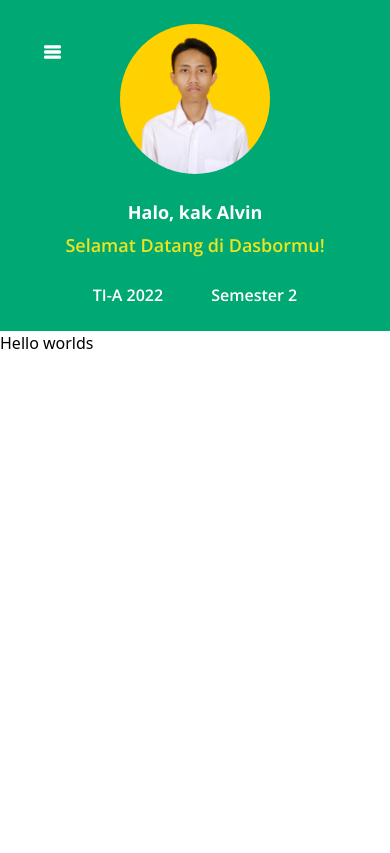
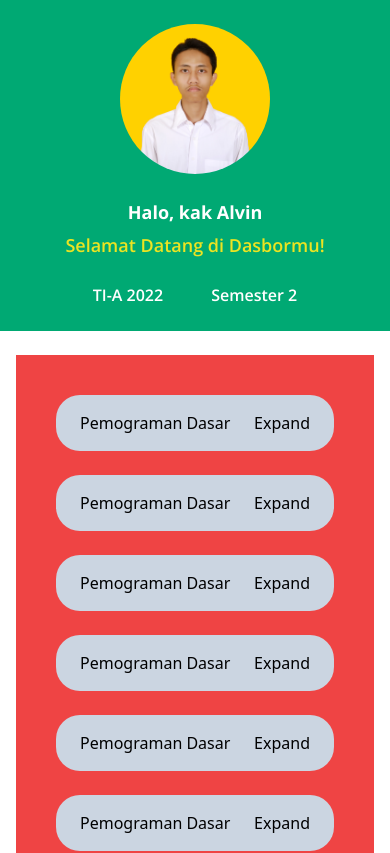
Before and after one commit to AlvinSetyaPranata/Simat-UIM, a Next.js app in the folder frontend/: page / in a window 390 px wide. Shown: the top 853 px of the page. Built offline with nearby package versions, Linux system fonts and the light colour scheme.

Commit message:
vercel deployment

```diff
--- a/frontend/src/components/Sidebar.tsx
+++ b/frontend/src/components/Sidebar.tsx
@@ -38,7 +38,7 @@ export default function Sidebar() {
 
 
     return (
-        <div className="fixed">
+        <div className="fixed overflow-y-auto md:sticky md:block">
         <motion.button className={`absolute z-10 md:hidden px-5 py-2 rounded-full h-max ml-6 ${revealed ? 'mt-11' : 'mt-6'}`}
             onClick={() => setRevealed(!revealed)}
             animate={revealed ? 'reveal' : 'collapse'}
--- a/frontend/src/layouts/Home.tsx
+++ b/frontend/src/layouts/Home.tsx
@@ -1,17 +1,9 @@
 import Image from "next/image"
-
-
-
-/*
-    BUGS:
-- using padding in inline css because can't use py property using tailwind
-
-*/
 
 
 export default function Home() {
     return (
-        <div className="w-full h-full">
+        <div className="w-full">
             <div className="min-w-full bg-base grid place-items-center text-white py-6">
                 <div className="w-[150px] h-[150px] rounded-full overflow-hidden">
                     <Image width={150} height={150} src="/image.jpg" alt="image" className="min-w-full min-h-full object-cover" />
@@ -25,7 +17,62 @@ export default function Home() {
                     <p className="font-semibold font-common text-base">Semester 2</p>
                 </div>
             </div>
-            <p>Hello worlds</p>
+            <div className="py-6 px-4 max-h-full">
+                <table className="min-w-full bg-red-500 border-separate border-spacing-[40px]">
+                    <thead className="hidden md:block">
+                        <tr>
+                            <th>Mata Kuliah</th>
+                            <th>Dosen Pengajar</th>
+                            <th>Bobot</th>
+                            <th>Status Kelulusan</th>
+                        </tr>
+                    </thead>
+                    <tbody className="min-w-full flex flex-col gap-6">
+                        <tr className="flex py-4 px-6 justify-between min-w-full bg-slate-300 rounded-3xl md:rounded-none">
+                            <td>Pemograman Dasar</td>
+                            <td>
+                                <button className="md:hidden">Expand</button>
+                            </td>
+                        </tr>
+                        <tr className="flex py-4 px-6 justify-between min-w-full bg-slate-300 rounded-3xl md:rounded-none">
+                            <td>Pemograman Dasar</td>
+                            <td>
+                                <button className="md:hidden">Expand</button>
+                            </td>
+                        </tr>
+                        <tr className="flex py-4 px-6 justify-between min-w-full bg-slate-300 rounded-3xl md:rounded-none">
+                            <td>Pemograman Dasar</td>
+                            <td>
+                                <button className="md:hidden">Expand</button>
+                            </td>
+                        </tr>
+                        <tr className="flex py-4 px-6 justify-between min-w-full bg-slate-300 rounded-3xl md:rounded-none">
+                            <td>Pemograman Dasar</td>
+                            <td>
+                                <button className="md:hidden">Expand</button>
+                            </td>
+                        </tr>
+                        <tr className="flex py-4 px-6 justify-between min-w-full bg-slate-300 rounded-3xl md:rounded-none">
+                            <td>Pemograman Dasar</td>
+                            <td>
+                                <button className="md:hidden">Expand</button>
+                            </td>
+                        </tr>
+                        <tr className="flex py-4 px-6 justify-between min-w-full bg-slate-300 rounded-3xl md:rounded-none">
+                            <td>Pemograman Dasar</td>
+                            <td>
+                                <button className="md:hidden">Expand</button>
+                            </td>
+                        </tr>
+                        <tr className="flex py-4 px-6 justify-between min-w-full bg-slate-300 rounded-3xl md:rounded-none">
+                            <td>Pemograman Dasar</td>
+                            <td>
+                                <button className="md:hidden">Expand</button>
+                            </td>
+                        </tr>
+                    </tbody>
+                </table>
+            </div>
         </div>
     )
 }
--- a/frontend/src/pages/index.tsx
+++ b/frontend/src/pages/index.tsx
@@ -11,7 +11,7 @@ export default function Index() {
       <title>Dashboard - Preview</title>
     </Head>
 
-    <main className='w-full h-max flex'>
+    <main className='w-full max-h-screen flex'>
       <Sidebar />
       <Home />
     </main>
--- a/frontend/src/styles/globals.css
+++ b/frontend/src/styles/globals.css
@@ -3,8 +3,14 @@
 @tailwind components;
 @tailwind utilities;
 
-* {
-  margin: 0;
-  padding: 0;
-  box-sizing: border-box;
+@layer {
+  * {
+    margin: 0;
+    padding: 0;
+    box-sizing: border-box;
+  }
+
+  body {
+    overflow: hidden;
+  }
 }
```
